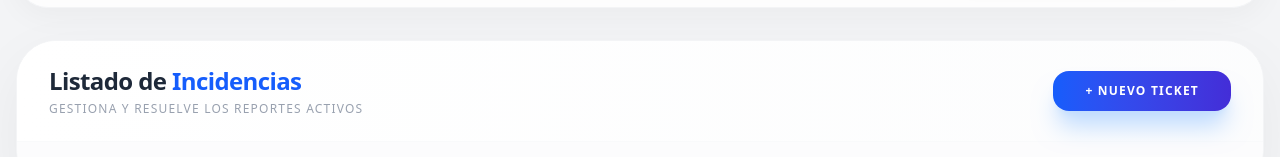
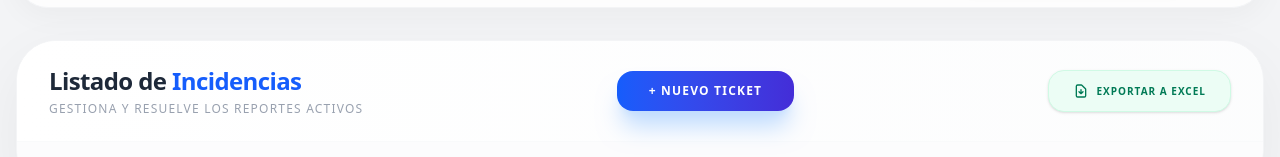
Before and after one commit to Balti2003/Proyecto_ticketing_angular, an Angular app: page /tickets in a window 1280 px wide. Shown: the part 220-377 px from the top of the page. Built offline with nearby package versions, Linux system fonts and the light colour scheme; no server answers; sample sign-in values are in the browser's storage.

Commit message:
agregando funcionalidad de exportar a excel

```diff
--- a/package.json
+++ b/package.json
@@ -33,6 +33,7 @@
     "rxjs": "~7.8.0",
     "sweetalert2": "^11.26.17",
     "tslib": "^2.3.0",
+    "xlsx": "^0.18.5",
     "zone.js": "^0.16.0"
   },
   "devDependencies": {
--- a/src/app/components/ticket-list/ticket-list.component.html
+++ b/src/app/components/ticket-list/ticket-list.component.html
@@ -51,7 +51,6 @@
 </div>
 
 <div class="bg-white shadow-[0_20px_60px_rgb(0,0,0,0.05)] rounded-[2.5rem] overflow-hidden border border-gray-100 transition-all">
-
   <div class="px-8 py-6 border-b border-gray-50 flex flex-col md:flex-row justify-between items-center gap-4 bg-gradient-to-r from-white to-gray-50/50">
     <div>
       <h3 class="text-2xl font-black text-gray-800 tracking-tight">Listado de <span class="text-blue-600">Incidencias</span></h3>
@@ -60,6 +59,13 @@
     <button routerLink="/tickets/new"
             class="bg-gradient-to-r from-blue-600 to-indigo-700 text-white px-8 py-3 rounded-2xl font-black text-xs uppercase tracking-widest shadow-xl shadow-blue-200 hover:shadow-blue-400 hover:-translate-y-1 active:scale-95 transition-all">
       + Nuevo Ticket
+    </button>
+    <button (click)="downloadReport()"
+          class="group flex items-center bg-emerald-50 text-emerald-700 px-6 py-3 rounded-2xl font-black text-[10px] uppercase tracking-widest border border-emerald-100 hover:bg-emerald-600 hover:text-white transition-all shadow-sm">
+      <svg class="w-4 h-4 mr-2" fill="none" stroke="currentColor" viewBox="0 0 24 24">
+        <path d="M12 10v6m0 0l-3-3m3 3l3-3m2 8H7a2 2 0 01-2-2V5a2 2 0 012-2h5.586a1 1 0 01.707.293l5.414 5.414a1 1 0 01.293.707V19a2 2 0 01-2 2z" stroke-width="2" stroke-linecap="round" stroke-linejoin="round"/>
+      </svg>
+      Exportar a Excel
     </button>
   </div>
 
--- a/src/app/components/ticket-list/ticket-list.component.ts
+++ b/src/app/components/ticket-list/ticket-list.component.ts
@@ -6,6 +6,7 @@ import { RouterLink } from '@angular/router';
 import { AuthService } from '../../services/auth.service';
 import { FormsModule } from '@angular/forms';
 import { AlertService } from '../../services/alert.service';
+import { ExcelService } from '../../services/excel.service';
 
 @Component({
   selector: 'app-ticket-list',
@@ -34,7 +35,8 @@ export class TicketListComponent implements OnInit {
     private ticketService: TicketService,
     private cdr: ChangeDetectorRef,
     public authService: AuthService,
-    private alertService: AlertService
+    private alertService: AlertService,
+    private excelService: ExcelService
   ) {
     this.currentUserId = this.authService.getUserId();
   }
@@ -133,4 +135,22 @@ export class TicketListComponent implements OnInit {
 
     return hoursPassed > 24;
   }
+
+  downloadReport(): void {
+    if (!this.tickets || this.tickets.length === 0) {
+      alert('No hay datos para exportar');
+      return;
+    }
+
+    const dataToExport = this.tickets.map(t => ({
+      'Referencia': t.id?.substring(0, 8),
+      'Título': t.title,
+      'Prioridad': t.priority?.toUpperCase(),
+      'Estado': t.status?.toUpperCase(),
+      'Fecha de Creación': t.createdAt ? new Date(t.createdAt).toLocaleDateString() : 'N/A',
+      'Descripción': t.description
+    }));
+
+    this.excelService.exportToExcel(dataToExport, 'Reporte_Tickets');
+  }
 }
--- /dev/null
+++ b/src/app/services/excel.service.ts
@@ -0,0 +1,24 @@
+import { Injectable } from '@angular/core';
+import * as XLSX from 'xlsx';
+
+@Injectable({
+  providedIn: 'root'
+})
+export class ExcelService {
+
+  constructor() { }
+
+  exportToExcel(data: any[], fileName: string): void {
+    // 1. Crear una "hoja de trabajo" (worksheet) a partir del JSON
+    const worksheet: XLSX.WorkSheet = XLSX.utils.json_to_sheet(data);
+
+    // 2. Crear un "libro de trabajo" (workbook)
+    const workbook: XLSX.WorkBook = {
+      Sheets: { 'Tickets': worksheet },
+      SheetNames: ['Tickets']
+    };
+
+    // 3. Generar el archivo y descargarlo
+    XLSX.writeFile(workbook, `${fileName}_${new Date().getTime()}.xlsx`);
+  }
+}
```
Also changed, not shown: 1 other file (tests, documents, lock files or other folders).
